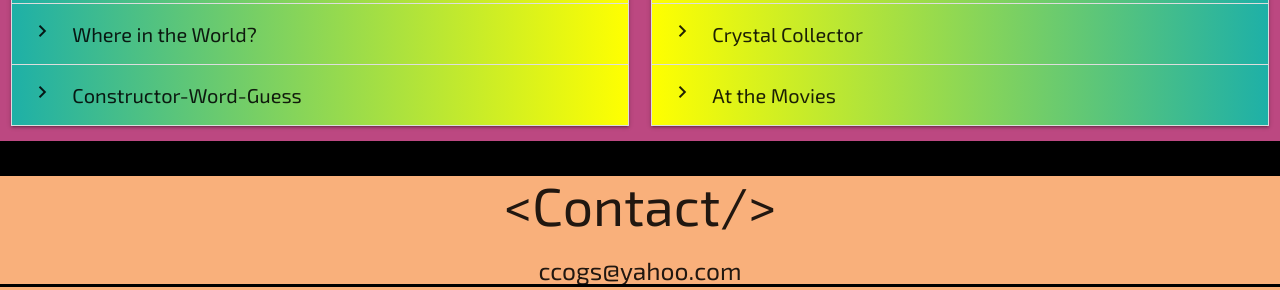
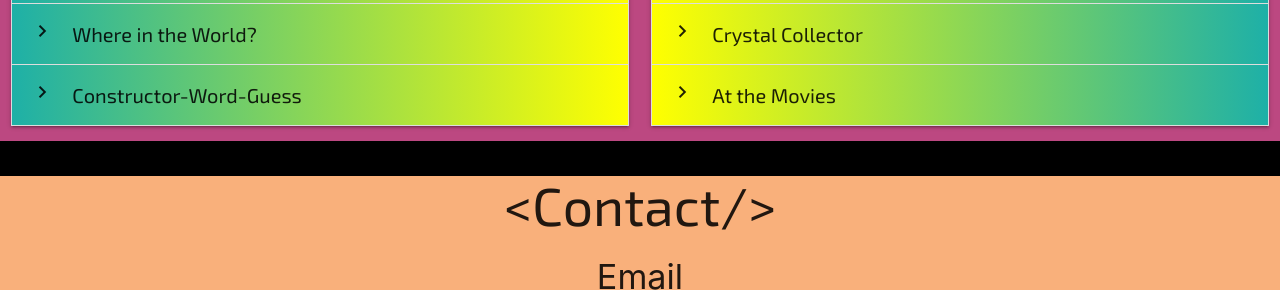
Before and after one commit to ChrisCogswell/ChrisCogswell, a plain HTML site: page index.html in a window 1280 px wide. Shown: the part 1562-1852 px from the top of the page. Drawn offline with nearby package versions, Linux system fonts and the light colour scheme.

Commit message:
Small adjustment to Contact

```diff
--- a/assets/css/style.css
+++ b/assets/css/style.css
@@ -60,6 +60,10 @@ h5 {
     text-align: center;
     font-family: 'Exo 2', sans-serif;
     border-bottom: 3px solid black;
+}
+
+h4 {
+    text-align: center;
 }
 
 p {
--- a/index.html
+++ b/index.html
@@ -313,6 +313,7 @@
           </div>
           <div id="contact">
               <h2>&ltContact/&gt</h2>
+              <h4>Email</h4>
               <h5>ccogs@yahoo.com</h5>
               <div class="row">
                 <div class="col s4 offset-s4">
```
